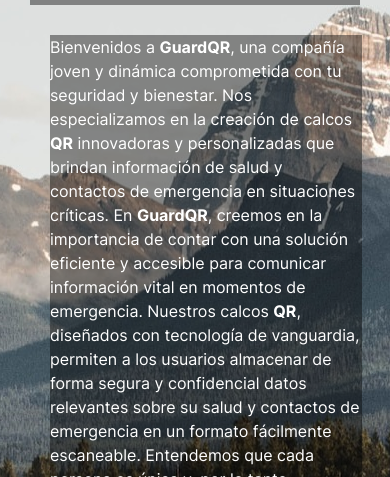
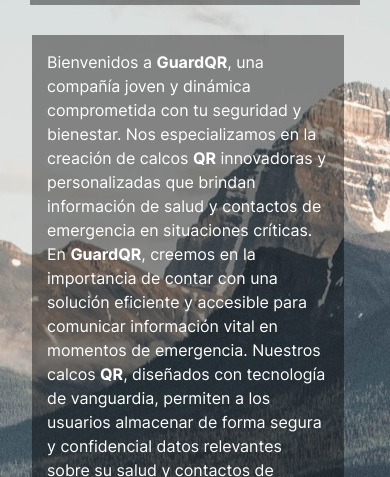
Before and after one commit to nicofal23/GuardQR, a website: page pages/quienessomos.html in a window 390 px wide. Shown: the part 301-778 px from the top of the page. Drawn offline with nearby package versions, Linux system fonts and the light colour scheme.

Commit message:
correcciones responsive

```diff
--- a/scss/layout/_main-index.scss
+++ b/scss/layout/_main-index.scss
@@ -29,15 +29,16 @@
     justify-content: center;
     .parrafo1 {
         grid-column: 1;
-        margin: 20px;
+        margin: 10px;
     }
     .parrafo2 {
         grid-column: 2;
-        margin: 20px;
+        margin: 10px;
     }
 }
 .caruseldiv {
     display: flex;
     flex-wrap: nowrap;
     flex-direction: column-reverse;
+    margin: 10px;
 }
--- a/scss/layout/_main-quienessomos.scss
+++ b/scss/layout/_main-quienessomos.scss
@@ -3,10 +3,11 @@
     background-color: $colornegroopacido;
     display: flex;
     justify-content: center;
-    margin-top: 7.5rem;
+    margin: 7.5rem;
+    margin-left: 10.625rem;
     width: 70%;
-    margin-left: 12.5rem;
-    margin-bottom: 6.25rem;
+    padding: .9375rem;
+
     div p {
         color: $colorblancopuro;
         font-family: cuerpo;
--- a/scss/utilities/_media1024.scss
+++ b/scss/utilities/_media1024.scss
@@ -7,4 +7,7 @@
         display: flex;
         flex-wrap: nowrap
     }
+    .sectionquiensomos {
+        margin: 100px;
+    }
 }
--- a/scss/utilities/_media425px.scss
+++ b/scss/utilities/_media425px.scss
@@ -15,7 +15,7 @@
     }
     .sectionquiensomos {
         font-size: 1rem;
-        margin-left: 3.125rem;
+        margin-left: 2rem;
         margin-bottom: 0px;
         margin-top: .625rem;
     }
--- a/scss/utilities/_media600px.scss
+++ b/scss/utilities/_media600px.scss
@@ -1,7 +1,7 @@
 @media (max-width:600px){
     .sectionquiensomos {
         font-size: 1rem;
-        margin-left: 3.125rem;
+        margin-left: 3.75rem;
         margin-bottom: 0px;
         margin-top: .625rem;
     }
--- a/scss/utilities/_media768px.scss
+++ b/scss/utilities/_media768px.scss
@@ -23,7 +23,7 @@
     .sectionquiensomos {
         margin-top: .625rem;
         width: 80%;
-        margin-left: 6.25rem;
+        margin-left: 3.75rem;
         margin-bottom: .625rem;
     }
     .h2-instruc {
```
Also changed, not shown: css/style.css.
